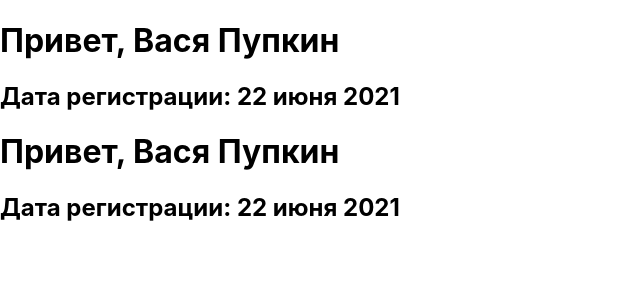
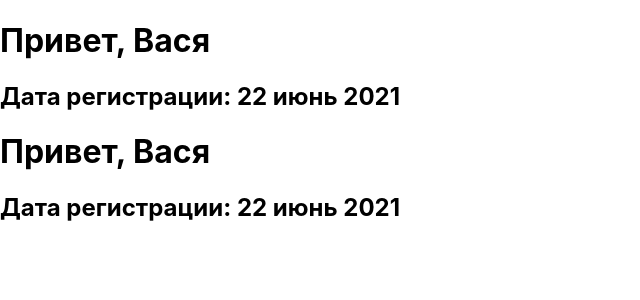
Before and after one commit to Ursnazar/home-work-1, a React (Create React App) app: page / in a window 1280 px wide. Shown: the top 300 px of the page, without its empty margins (0-640 px from the left). Built offline with nearby package versions, Linux system fonts and the light colour scheme.

Commit message:
Внес правки по замечаниям, единственное не понял как склонять месяцы

```diff
--- a/src/tutorial-1/Profile.js
+++ b/src/tutorial-1/Profile.js
@@ -3,23 +3,12 @@ import React from 'react';
 function Profile({ registredAt, name }) {
   function parseDataUser(params, name) {
     let data = {};
-    let arrMonth = [
-      'январь',
-      'февраль',
-      'март',
-      'апрель',
-      'май',
-      'июня',
-      'июль',
-      'август',
-      'сентябрь',
-      'октябрь',
-      'ноябрь',
-      'декабрь',
-    ];
-    data.name = name;
+    let dtFormat = new Intl.DateTimeFormat('ru-RU', {
+      month: 'long',
+    });
+    data.name = name.split(' ')[0];
     data.day = String(params).split(' ')[2];
-    data.month = arrMonth[params.getMonth()];
+    data.month = dtFormat.format(params);
     data.year = String(params).split(' ')[3];
     return data;
   }
--- a/src/tutorial-1/ProfileClass.js
+++ b/src/tutorial-1/ProfileClass.js
@@ -12,25 +12,13 @@ class Profile extends React.Component {
   render() {
     function parseDataUser(params, name) {
       let data = {};
-      let arrMonth = [
-        'январь',
-        'февраль',
-        'март',
-        'апрель',
-        'май',
-        'июня',
-        'июль',
-        'август',
-        'сентябрь',
-        'октябрь',
-        'ноябрь',
-        'декабрь',
-      ];
-      data.name = name;
+      let dtFormat = new Intl.DateTimeFormat('ru-RU', {
+        month: 'long',
+      });
+      data.name = name.split(' ')[0];
       data.day = String(params).split(' ')[2];
-      data.month = arrMonth[params.getMonth()];
+      data.month = dtFormat.format(params);
       data.year = String(params).split(' ')[3];
-      console.log(data);
       return data;
     }
 
```
